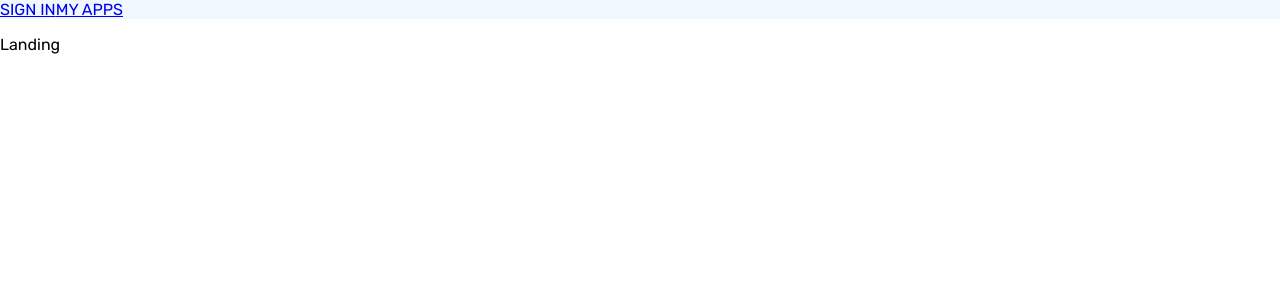
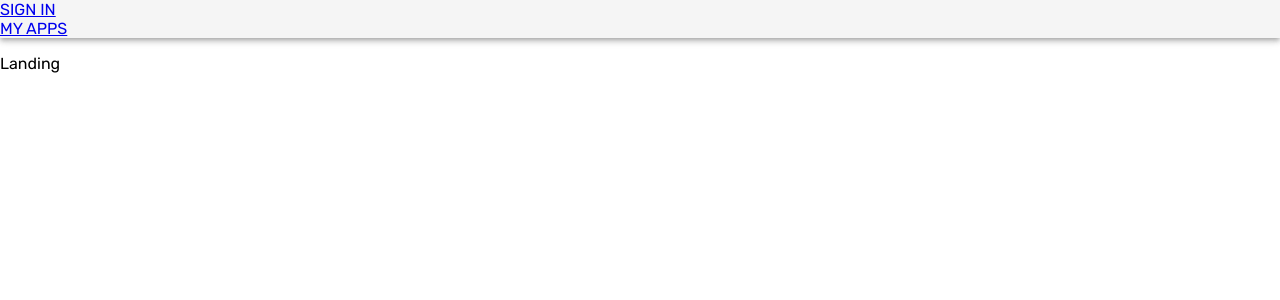
Before and after one commit to datagovsg/digic4developers, a React (Create React App) app: page / in a window 1280 px wide. Shown: the top 300 px of the page. Built offline with nearby package versions, Linux system fonts and the light colour scheme.

Commit message:
Add simple app bar

```diff
--- a/src/Components/NavBar.js
+++ b/src/Components/NavBar.js
@@ -1,21 +1,20 @@
 import React from 'react'
 import { NavLink } from 'react-router-dom'
-
-const styles = {
-  container: {
-    backgroundColor: 'aliceblue'
-  }
-}
+import AppBar from '@material-ui/core/AppBar'
+import Typography from '@material-ui/core/Typography'
 
 export default function NavBar () {
   return (
-    <div style={ styles.container }>
+    <AppBar
+      position="static"
+      color="default"
+    >
       <NavLink to='/sign-in'>
         SIGN IN
       </NavLink>
       <NavLink to='/my-apps'>
         MY APPS
       </NavLink>
-    </div>
+    </AppBar>
   )
 }
```
